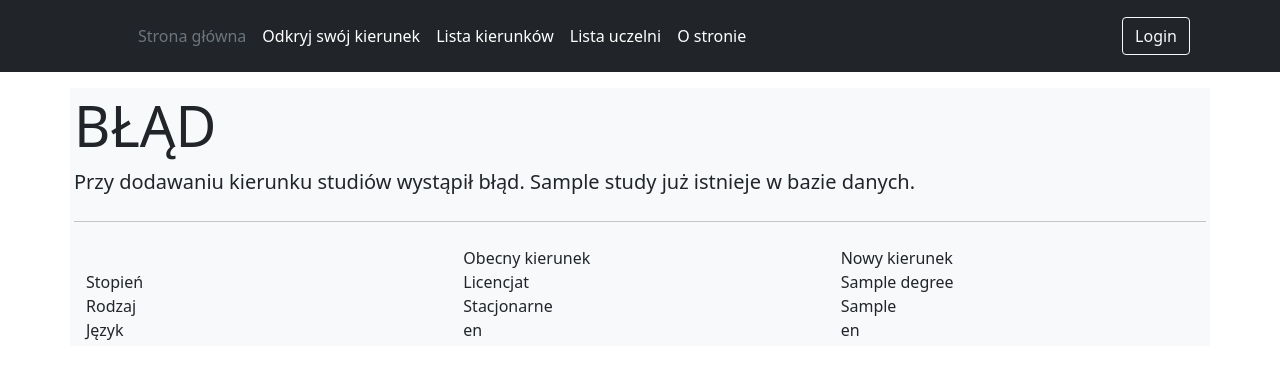
After one commit to zapalke/System-supporting-selection, a Django app: template field_of_studies/supporting_system/templates/supporting_system/add_field_error.html in a window 1280 px wide. The commit adds this page. Shown: the top 379 px of the page. Run offline with Django 4.2, Linux system fonts and the light colour scheme; tables that the repository leaves empty hold one stand-in row (values such as "Sample post"); the template is opened without the code that fills it: values that come from a table or form of the project are taken from there, most other values are stand-ins (such as "Sample title", 1, 10 or a date in 2020).

Commit message:
Modified charactersits model Added form and view of AddFieldView

```diff
--- a/field_of_studies/static/templates/base.html
+++ b/field_of_studies/static/templates/base.html
@@ -38,7 +38,7 @@
           </div>
         </div>
       </header>
-    <div>
+    <div class="container my-3 mx-auto p-1 bg-light">
         {% block content %}
         {% endblock %}
     </div>
--- a/field_of_studies/supporting_system/models.py
+++ b/field_of_studies/supporting_system/models.py
@@ -1,4 +1,5 @@
 from django.db import models
+from django.core.validators import MinValueValidator, MaxValueValidator
 
 class Field_of_Study(models.Model):
     DEGREES = (
@@ -16,7 +17,7 @@ class Field_of_Study(models.Model):
     study_mode = models.CharField(max_length=15, choices=STUDY_MODE)
     language = models.CharField(max_length=20,default='Polski')
     university = models.ForeignKey("University", on_delete=models.CASCADE, to_field='id')
-    descritpion = models.TextField(max_length=1000)
+    description = models.TextField(max_length=1000)
     link_to_site = models.CharField(max_length=255, default='Brak linku do strony')
 
     def save(self, *args, **kwargs):
@@ -99,6 +100,7 @@ class Attribiutes(models.Model):
 class Characteristics(models.Model):
     field_of_study = models.ForeignKey('Field_of_Study', on_delete=models.CASCADE, to_field='id')
     attribiute = models.ForeignKey('Attribiutes',on_delete=models.CASCADE, to_field='id')
+    fit = models.FloatField(default=0.0, validators=[MinValueValidator(0.0), MaxValueValidator(1.0)])
 
     def save(self, *args, **kwargs):
         super().save(*args, **kwargs)
--- /dev/null
+++ b/field_of_studies/supporting_system/templates/supporting_system/add_field_error.html
@@ -0,0 +1,55 @@
+{% extends "base.html" %}
+{% load tags %}
+{% block content %}
+<div class="jumbotron">
+    <h2 class="display-4">BŁĄD</h2>
+    <p class="lead">Przy dodawaniu kierunku studiów wystąpił błąd. {{ obj.name }} już istnieje w bazie danych.</p>
+    <hr class="my-4">
+</div>
+<div class="container">
+    <div class="row">
+        <div class="col">
+
+        </div>
+        <div class="col">
+            Obecny kierunek
+        </div>
+        <div class="col">
+            Nowy kierunek
+        </div>
+    </div>
+    <div class="row">
+        <div class="col">
+            Stopień
+        </div>
+        <div class="col">
+            {{ obj.degree }}
+        </div>
+        <div class="col">
+            {{ new_obj.degree }}
+        </div>
+    </div>
+    <div class="row">
+        <div class="col">
+            Rodzaj
+        </div>
+        <div class="col">
+            {{ obj.study_mode }}
+        </div>
+        <div class="col">
+            {{ new_obj.study_mode }}
+        </div>
+    </div>
+    <div class="row">
+        <div class="col">
+            Język
+        </div>
+        <div class="col">
+            {{ obj.language }}
+        </div>
+        <div class="col">
+            {{ new_obj.language }}
+        </div>
+    </div>
+</div>
+{% endblock %}
```
Also changed, not shown: field_of_studies/supporting_system/forms.py (+12 -0 lines), field_of_studies/supporting_system/templates/supporting_system/add_field_view.html (added, +44 -0 lines), field_of_studies/supporting_system/views.py (+35 -3 lines), field_of_studies/supporting_system/migrations/0002_rename_descritpion_field_of_study_description.py (added).
